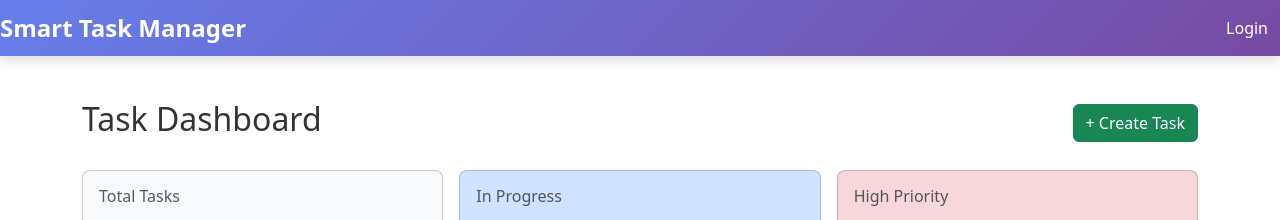
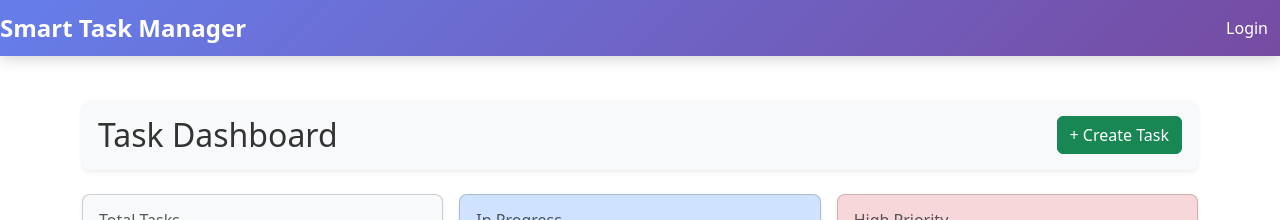
Before and after one commit to ganeshsofttech/smart-task-manager-frontend, a React (Vite) app: page /taskdetails in a window 1280 px wide. Shown: the top 220 px of the page. Built offline with nearby package versions, Linux system fonts and the light colour scheme; no server answers.

Commit message:
clean UI changes

```diff
--- a/src/main.jsx
+++ b/src/main.jsx
@@ -1,5 +1,5 @@
 import { createRoot } from 'react-dom/client'
-// import './index.css'
+import './index.css'
 import App from './App.jsx'
 import { BrowserRouter } from "react-router-dom";
 import './css/bootstrap.min.css';
--- a/src/pages/TaskDetails.jsx
+++ b/src/pages/TaskDetails.jsx
@@ -61,8 +61,8 @@ const TaskDashboard = () => {
     <div className="container py-4">
 
       {/* Header */}
-      <div className="dashboard-header d-flex justify-content-between align-items-center mb-4">
-        <h2>Task Dashboard</h2>
+      <div className="dashboard-header d-flex justify-content-between align-items-center mb-4 bg-light p-3 rounded-3 shadow-sm">
+        <h2 className="mb-0">Task Dashboard</h2>
 
         <button
           className="create-btn btn btn-success"
```
